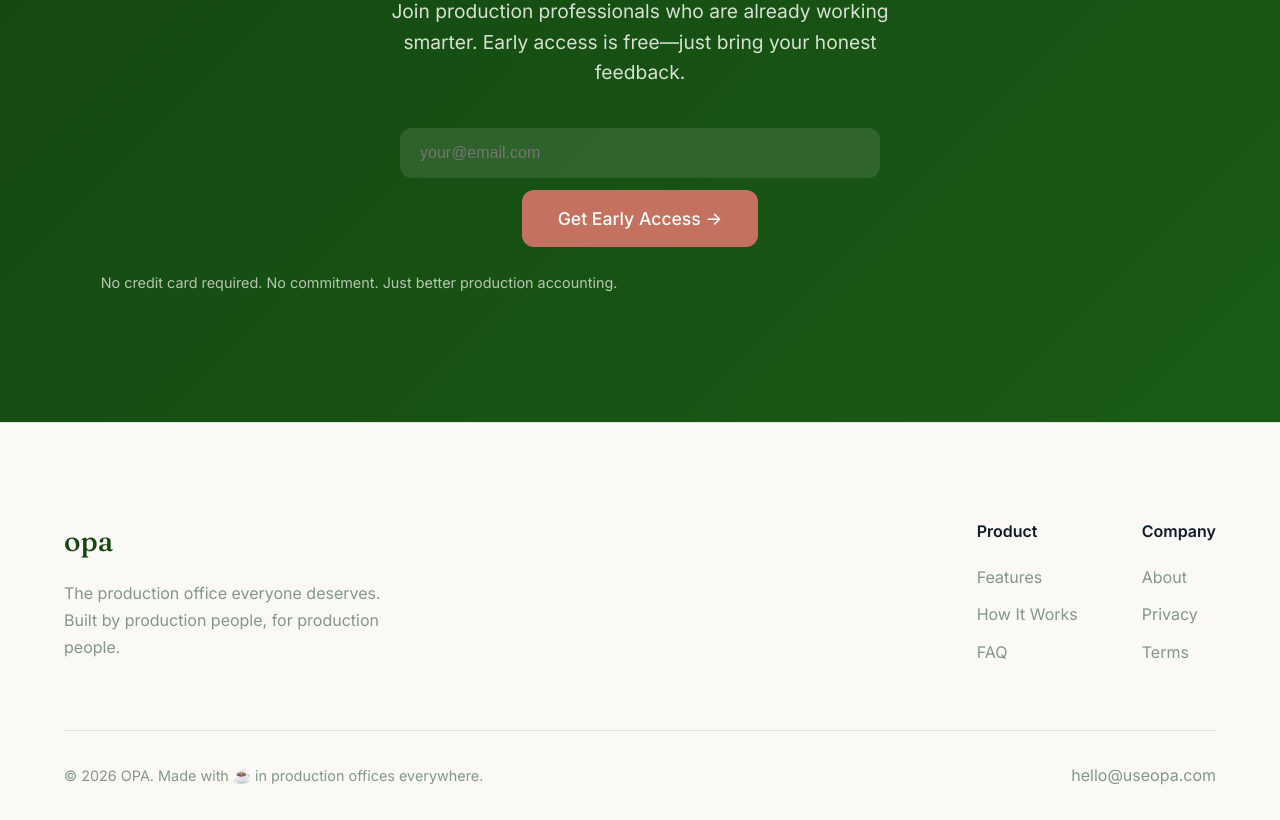
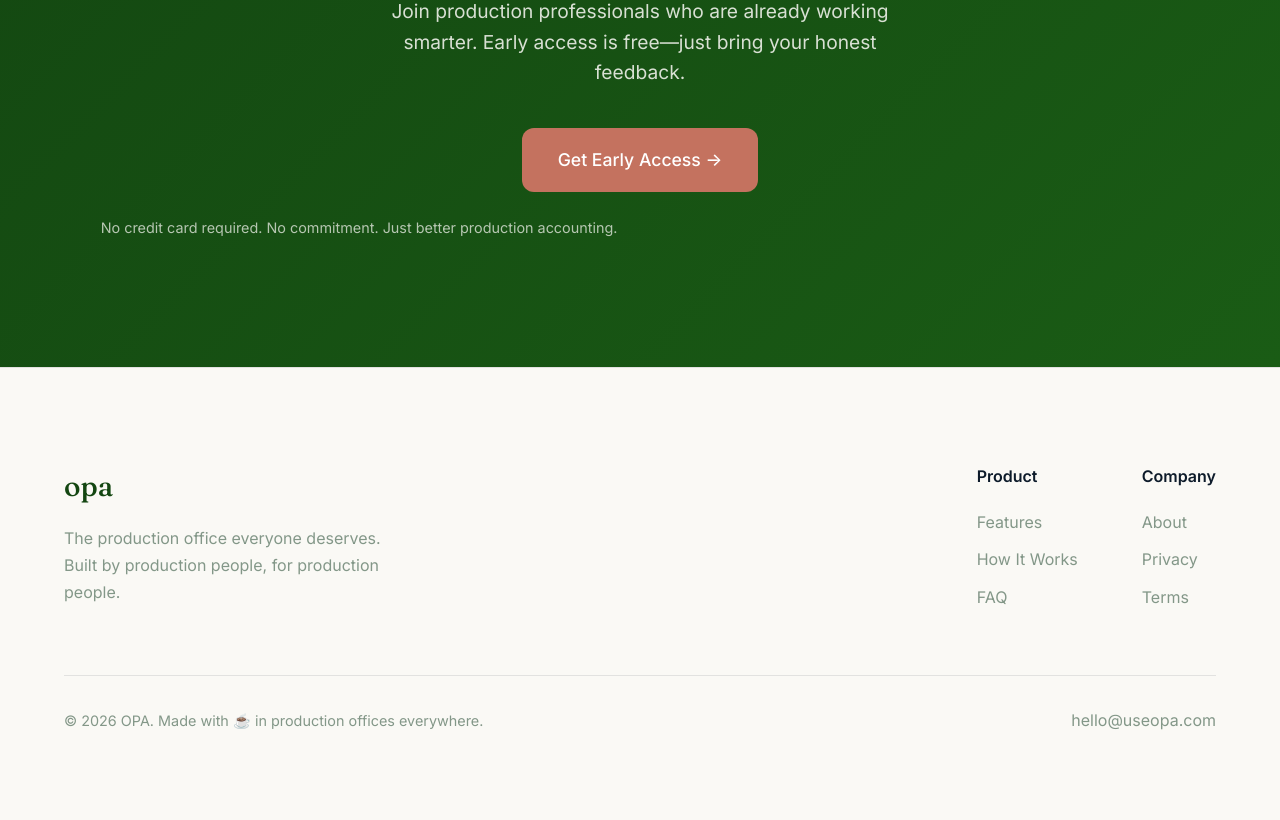
Before and after one commit to blynch33/opa-landing, a Next.js app: page / in a window 1280 px wide. Shown: the part 5180-6000 px from the top of the page. After the commit the page ends 5945 px from the top, so only its background shows below. Built offline with nearby package versions, Linux system fonts and the light colour scheme.

Commit message:
Simplify CTA to single button

```diff
--- a/app/page.tsx
+++ b/app/page.tsx
@@ -514,7 +514,6 @@ const faqs = [
 export default function Home() {
   const [scrolled, setScrolled] = useState(false);
   const [openFaq, setOpenFaq] = useState<number | null>(null);
-  const [email, setEmail] = useState('');
   const [mobileMenuOpen, setMobileMenuOpen] = useState(false);
 
   useEffect(() => {
@@ -528,12 +527,6 @@ export default function Home() {
   // Close mobile menu on route change or link click
   const handleNavClick = () => {
     setMobileMenuOpen(false);
-  };
-
-  const handleSubmit = (e: React.FormEvent) => {
-    e.preventDefault();
-    // TODO: Connect to your Typeform or email capture
-    window.open(`https://form.typeform.com/to/Zj1Pex72?email=${encodeURIComponent(email)}`, '_blank');
   };
 
   return (
@@ -870,19 +863,14 @@ export default function Home() {
             Join production professionals who are already working smarter.
             Early access is free—just bring your honest feedback.
           </p>
-          <form style={styles.ctaForm} onSubmit={handleSubmit}>
-            <input
-              type="email"
-              placeholder="your@email.com"
-              value={email}
-              onChange={(e) => setEmail(e.target.value)}
-              style={styles.ctaInput}
-              required
-            />
-            <button type="submit" className="btn btn-warm btn-large">
-              Get Early Access →
-            </button>
-          </form>
+          <a
+            href="https://form.typeform.com/to/Zj1Pex72"
+            target="_blank"
+            rel="noopener noreferrer"
+            className="btn btn-warm btn-large"
+          >
+            Get Early Access →
+          </a>
           <p style={{ marginTop: '24px', fontSize: '0.9rem', opacity: 0.7 }}>
             No credit card required. No commitment. Just better production accounting.
           </p>
```
